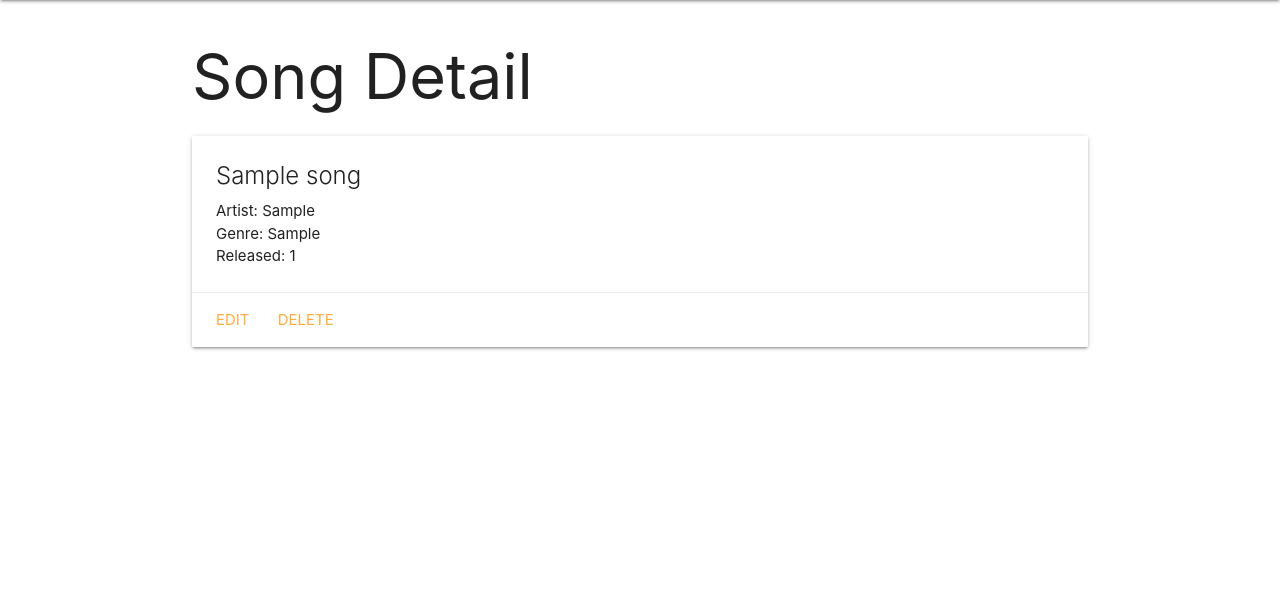
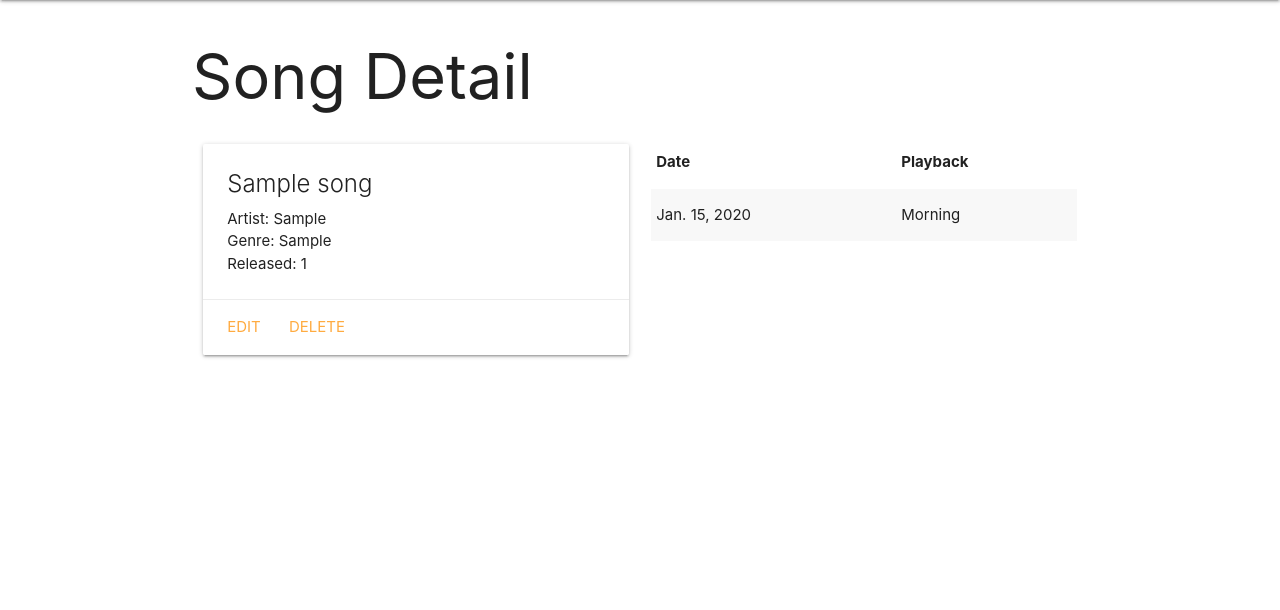
Before and after one commit to elvisEspinozaN/my_Songs, a Django app: page /songs/1/ in a window 1280 px wide. Shown: the part 64-674 px from the top of the page. Run offline with Django 4.2, Linux system fonts and the light colour scheme; tables that the repository leaves empty hold one stand-in row (values such as "Sample post").

Commit message:
wip: debugging a lot/table now works

```diff
--- a/main_app/admin.py
+++ b/main_app/admin.py
@@ -1,8 +1,8 @@
 from django.contrib import admin
-from .models import Song, Category, Playb
+from .models import Song, Category, Playback
 
 # Register your models here.
 
 admin.site.register(Song)
 admin.site.register(Category)
-admin.site.regirster(Playb)
+admin.site.register(Playback)
--- a/main_app/models.py
+++ b/main_app/models.py
@@ -1,7 +1,7 @@
 from django.db import models
 from django.urls import reverse
 
-DAYS = (
+PLAYS = (
   ('M', 'Morning'),
   ('A', 'Afternoon'),
   ('N', 'Night')
@@ -32,13 +32,12 @@ class Song(models.Model):
     # redirect created obj to the show page
     return reverse('detail', kwargs={'song_id': self.id})
 
-class Playb(models.Model):
-  adate = models.DateField('playback date')
-  atime = models.CharField(max_length=1, choices=DAYS, default=DAYS[0][0])
-  # common connection through foreign key
-  # CASCADE -> all related instances deleted those w/relation
-  asong = models.ForeignKey(Song, on_delete=models.CASCADE)
+class Playback(models.Model):
+  time = models.DateField('playback date')
+  play = models.CharField(max_length=1, choices=PLAYS, default=PLAYS[0][0])
+  # connection through FK
+  # CASCADE deletes related to data
+  song = models.ForeignKey(Song, on_delete=models.CASCADE)
 
   def __str__(self):
-    # get_< attr name >_display() is available due to attr = choices
-    return f"{self.get_atime_display()} on {self.adate}"
+    return f"{self.get_play_display()} on {self.time}"
--- a/main_app/templates/songs/detail.html
+++ b/main_app/templates/songs/detail.html
@@ -1,5 +1,8 @@
 {% extends 'base.html' %}{% block content %}
 <h1>Song Detail</h1>
+
+<div class="row">
+  <div class="col s6">
     <div class="card">
       <div class="card-content">
         <span class="card-title">{{ song.name }}</span>
@@ -16,4 +19,24 @@
         <a href="{% url 'songs_delete' song.id %}">Delete</a>
       </div>
     </div>
+  </div>
+  <div class="col s6">
+    <table class="striped">
+      <thead>
+        <tr>
+          <th>Date</th>
+          <th>Playback</th>
+        </tr>
+      </thead>
+      <tbody>
+        {% for playback in song.playback_set.all %}
+        <tr>
+          <td>{{playback.time}}</td>
+          <td>{{playback.get_play_display}}</td>
+        </tr>
+        {% endfor %}
+      </tbody>
+    </table>
+  </div>
+</div>
 {% endblock%}
```
Also changed, not shown: main_app/migrations/0003_playback.py. Lines whose indentation alone changed are shown as unchanged.
